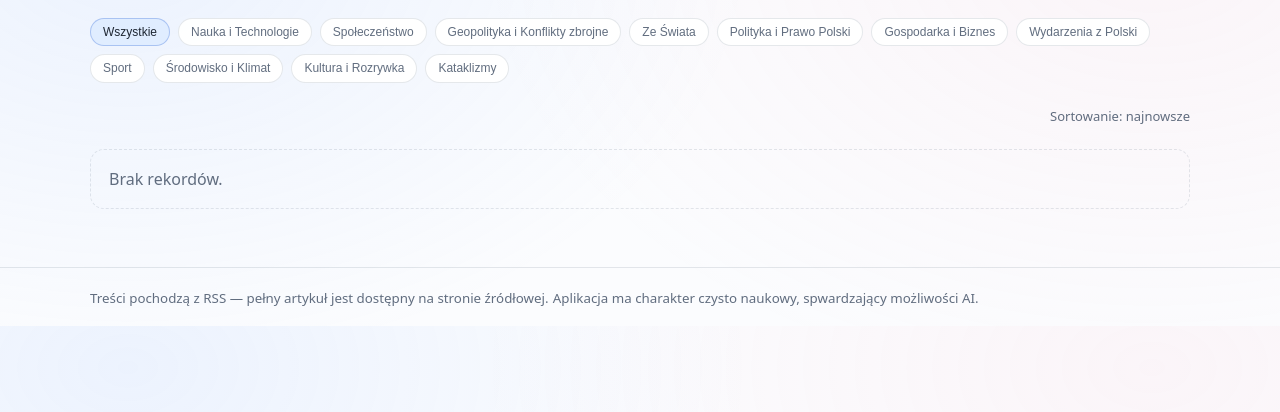
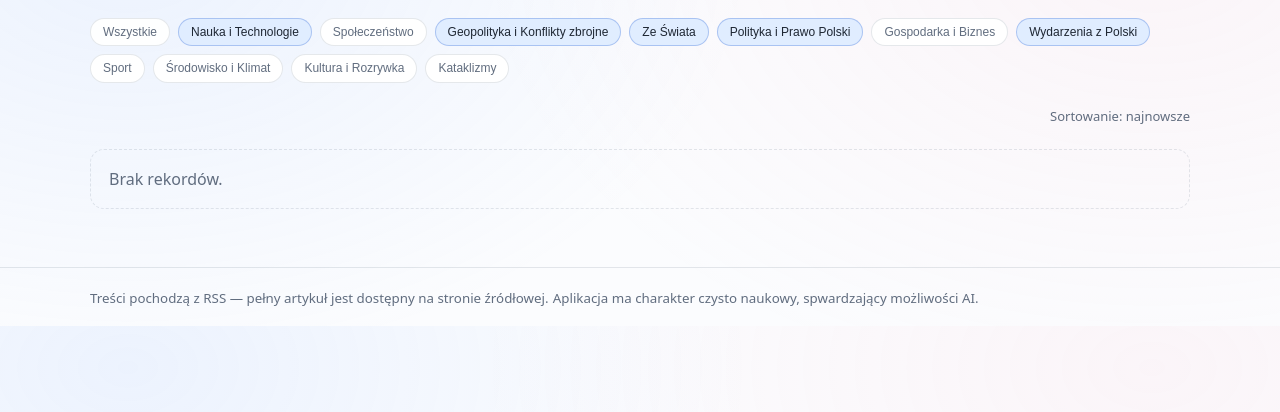
Before and after one commit to JacekEjsmont/FastInfo, a FastAPI app: page /ui in a window 1280 px wide. Shown: the part 89-501 px from the top of the page. Run offline with FastAPI, Linux system fonts and the light colour scheme; data that the repository does not hold is empty; some libraries are stand-ins or nearby versions.

Commit message:
filtering adjustment

```diff
--- a/app/web/templates/pages/info_clusters.html
+++ b/app/web/templates/pages/info_clusters.html
@@ -3,10 +3,17 @@
 
 {% block content %}
   <section class="stack">
+    {% set default_topics = [
+      "Geopolityka i Konflikty zbrojne",
+      "Ze Świata",
+      "Nauka i Technologie",
+      "Polityka i Prawo Polski",
+      "Wydarzenia z Polski",
+    ] %}
     <div class="topic-filters" role="toolbar" aria-label="Filtruj artykuły po temacie">
-      <button class="topic-filter is-active" type="button" data-topic-filter="all" aria-pressed="true">Wszystkie</button>
+      <button class="topic-filter" type="button" data-topic-filter="all" aria-pressed="false">Wszystkie</button>
       {% for topic in topic_filters or [] %}
-        <button class="topic-filter" type="button" data-topic-filter="{{ topic | e }}" aria-pressed="false">
+        <button class="topic-filter{% if topic in default_topics %} is-active{% endif %}" type="button" data-topic-filter="{{ topic | e }}" aria-pressed="{% if topic in default_topics %}true{% else %}false{% endif %}">
           {{ topic }}
         </button>
       {% endfor %}
```
